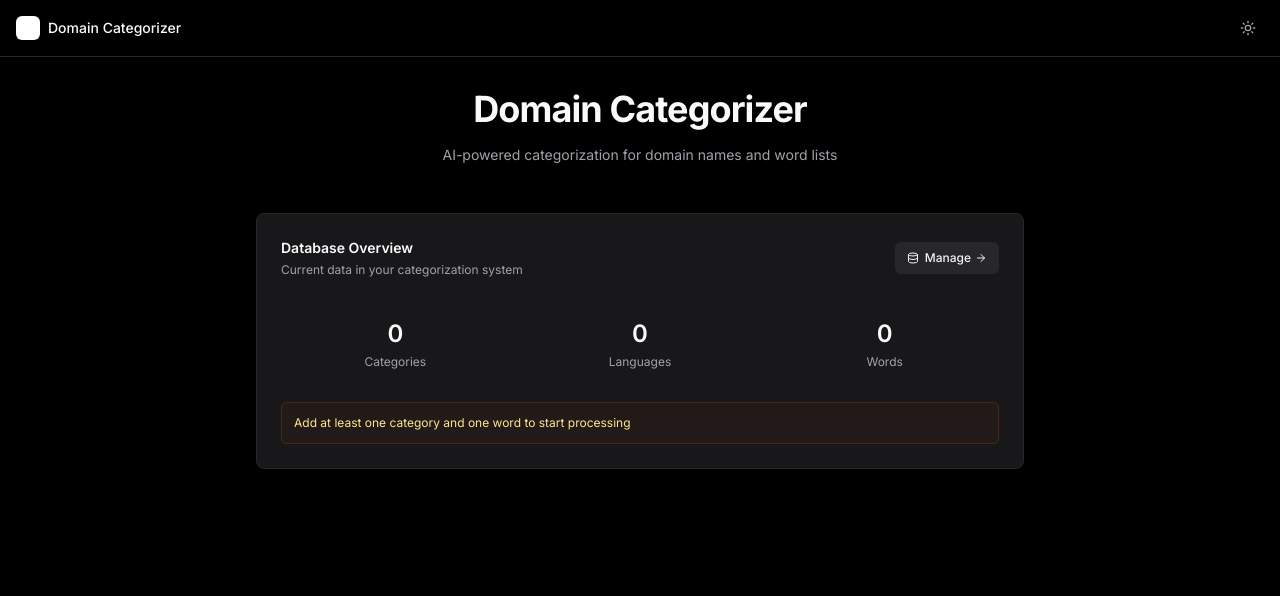
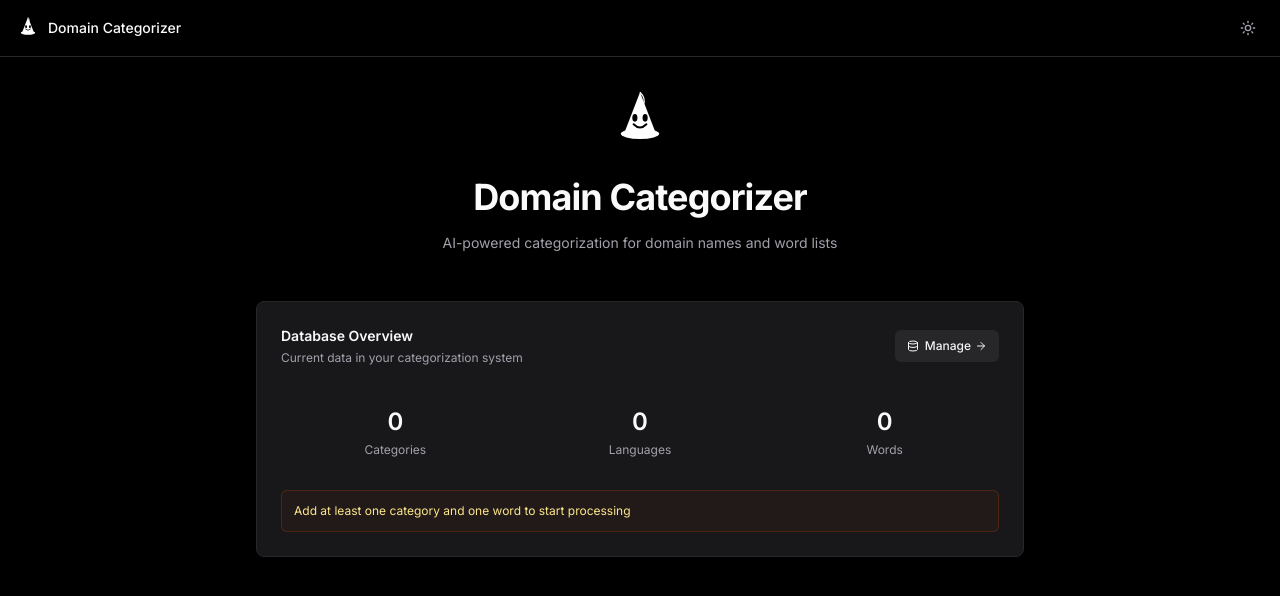
Before and after one commit to p3ob7o/categorizer, a Next.js app: page / in a window 1280 px wide. Shown: the top 596 px of the page. Built offline with nearby package versions, Linux system fonts and the light colour scheme; no server answers; the database is empty.

Commit message:
Added logo

```diff
--- a/src/app/db-management/page.tsx
+++ b/src/app/db-management/page.tsx
@@ -6,7 +6,8 @@ import CategoriesTab from '@/components/db-management/CategoriesTab';
 import LanguagesTab from '@/components/db-management/LanguagesTab';
 import WordsTab from '@/components/db-management/WordsTab';
 import Link from 'next/link';
-import { ArrowLeft, Database, Globe, Tag, FileText } from 'lucide-react';
+import { ArrowLeft, Globe, Tag, FileText } from 'lucide-react';
+import WizardLogo from '@/components/WizardLogo';
 
 export default function DatabaseManagement() {
   return (
@@ -24,7 +25,7 @@ export default function DatabaseManagement() {
 
           <div className="flex items-center gap-3 mb-2">
             <div className="h-10 w-10 rounded-md bg-zinc-900 dark:bg-white flex items-center justify-center">
-              <Database className="h-5 w-5 text-white dark:text-black" />
+              <WizardLogo className="h-5 w-5 text-white dark:text-black" />
             </div>
             <div>
               <h1 className="text-2xl font-bold tracking-tight">Database Management</h1>
--- a/src/app/layout.tsx
+++ b/src/app/layout.tsx
@@ -3,6 +3,7 @@ import { Inter } from 'next/font/google'
 import './globals.css'
 import { ThemeProvider } from '@/components/ThemeProvider'
 import { ThemeToggle } from '@/components/ThemeToggle'
+import WizardLogo from '@/components/WizardLogo'
 
 const inter = Inter({
   subsets: ['latin'],
@@ -30,7 +31,7 @@ export default function RootLayout({
                 <div className="flex h-14 items-center justify-between">
                   <div className="flex items-center space-x-4">
                     <a href="/" className="flex items-center space-x-2">
-                      <div className="h-6 w-6 rounded-md bg-zinc-900 dark:bg-white" />
+                      <WizardLogo className="h-6 w-6 text-zinc-900 dark:text-white" />
                       <span className="text-sm font-medium">Domain Categorizer</span>
                     </a>
                   </div>
--- a/src/app/page.tsx
+++ b/src/app/page.tsx
@@ -6,6 +6,7 @@ import { PromptModal } from '@/components/PromptModal'
 import { ProcessingResult } from '@/types'
 import { Play, Download, Settings, Database, Zap, Layers, ArrowRight } from 'lucide-react'
 import Link from 'next/link'
+import WizardLogo from '@/components/WizardLogo'
 
 const DEFAULT_MODEL = 'gpt-4o-mini'
 const DEFAULT_LANG_PROMPT = `You are a language detection and translation expert. Given a word and a list of languages, determine:\n1. The primary language of the word (if it exists in English, that's always primary)\n2. If the word is not in English, provide an English translation\n3. If the word exists in multiple languages from the list, choose the first one in the order provided\n\nLanguages to consider: English, {languages}\n\nRespond with JSON format:\n{\n  "language": "detected_language",\n  "englishTranslation": "english_translation_or_same_word_if_already_english"\n}`
@@ -132,6 +133,9 @@ export default function Home() {
       <div className="container mx-auto px-4 py-8">
         {/* Hero Section */}
         <div className="max-w-3xl mx-auto text-center mb-12">
+          <div className="flex items-center justify-center mb-6">
+            <WizardLogo className="h-16 w-16 text-zinc-900 dark:text-white" />
+          </div>
           <h1 className="text-4xl font-bold tracking-tight mb-4">
             Domain Categorizer
           </h1>
--- /dev/null
+++ b/src/components/WizardLogo.tsx
@@ -0,0 +1,32 @@
+import React from 'react';
+
+interface WizardLogoProps {
+  className?: string;
+}
+
+export default function WizardLogo({ className = "h-6 w-6" }: WizardLogoProps) {
+  return (
+    <div className={className}>
+      <svg
+        viewBox="0 0 100 100"
+        className="w-full h-full"
+        xmlns="http://www.w3.org/2000/svg"
+      >
+        {/* Wizard hat */}
+        <path d="M50 5 L75 70 L25 70 Z" fill="currentColor"/>
+        {/* Hat brim */}
+        <ellipse cx="50" cy="70" rx="30" ry="8" fill="currentColor"/>
+
+        {/* Eyes - white for light mode (black hat), black for dark mode (white hat) */}
+        <ellipse cx="42" cy="45" rx="4" ry="6" fill="#ffffff" className="dark:fill-black"/>
+        <ellipse cx="58" cy="45" rx="4" ry="6" fill="#ffffff" className="dark:fill-black"/>
+
+        {/* Smile - white for light mode (black hat), black for dark mode (white hat) */}
+        <path d="M40 55 Q50 65 60 55" stroke="#ffffff" strokeWidth="3" fill="none" strokeLinecap="round" className="dark:stroke-black"/>
+
+        {/* Hat curve */}
+        <path d="M50 5 Q60 15 55 25" stroke="currentColor" strokeWidth="2" fill="none"/>
+      </svg>
+    </div>
+  );
+}
```
Also changed, not shown: public/wizard-logo.svg (added).
